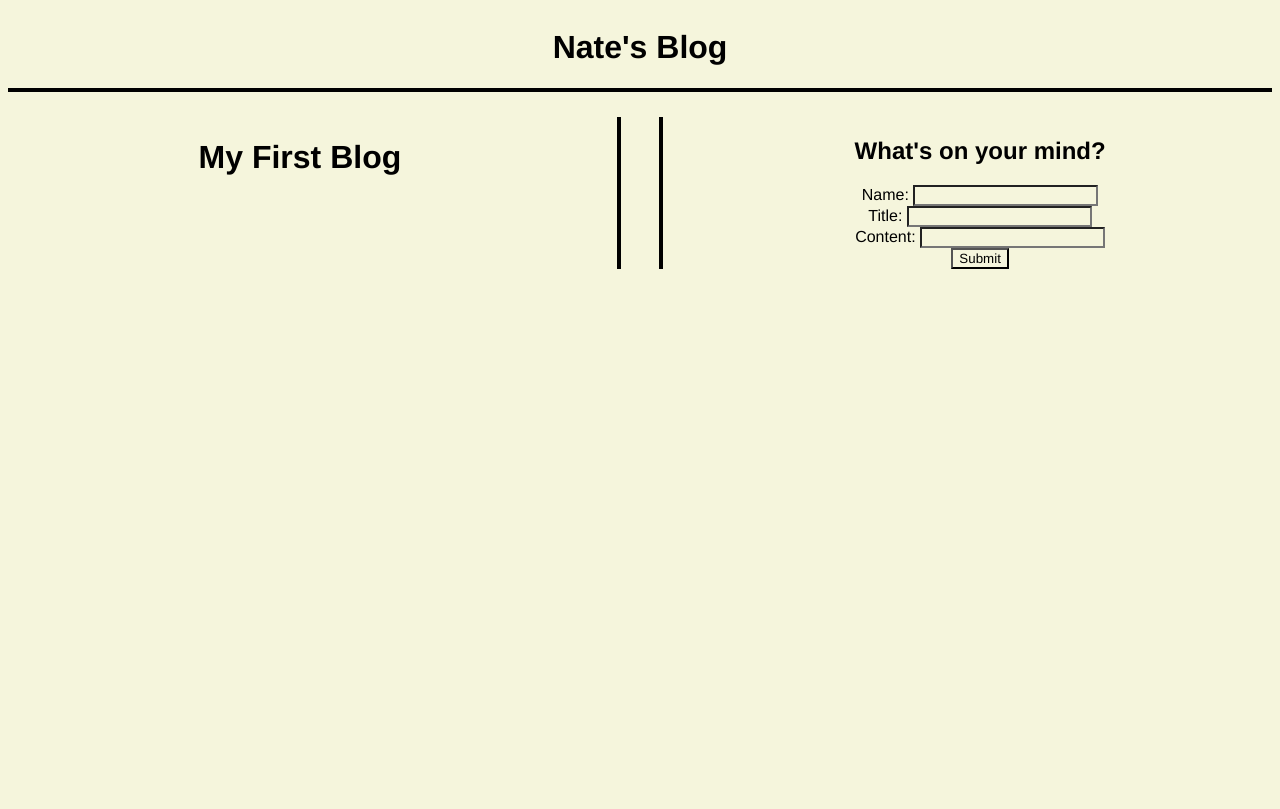
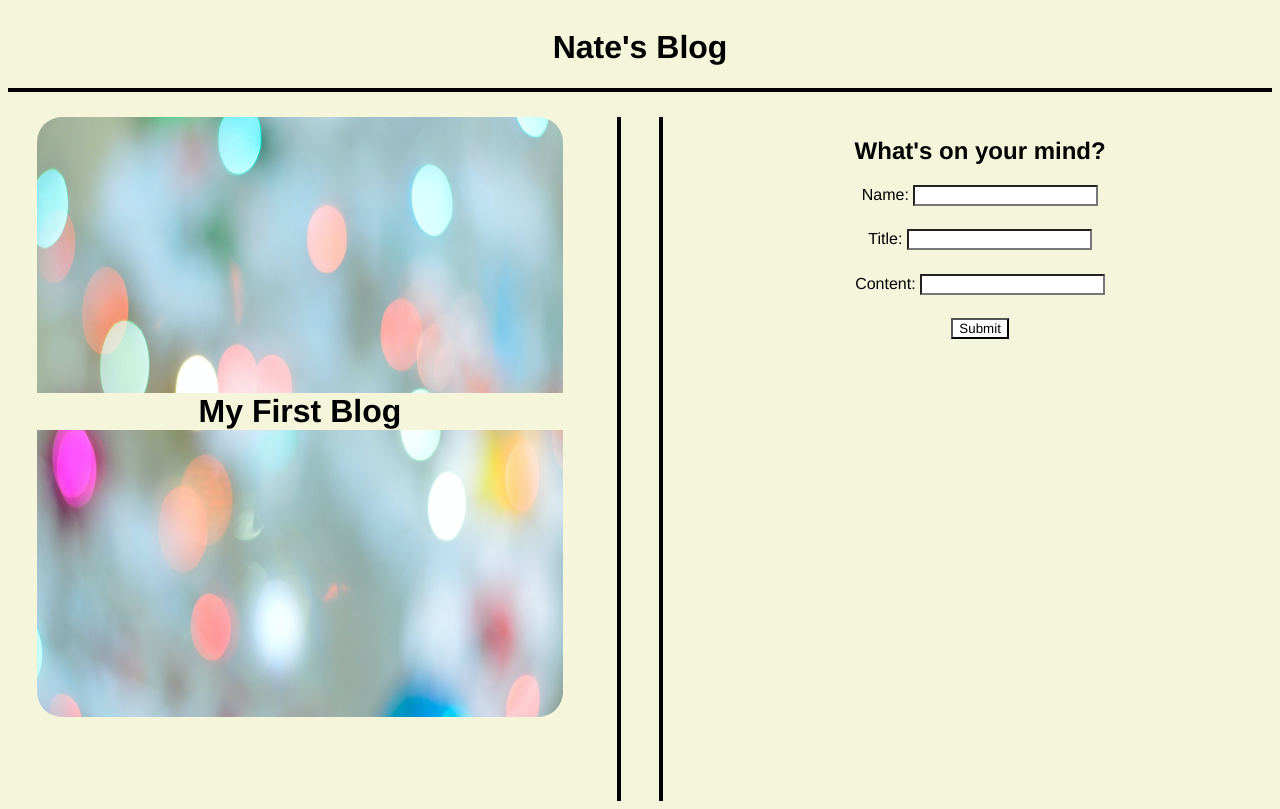
Before and after one commit to njohnson2897/my-blog, a plain HTML site: page index.html in a window 1280 px wide. Drawn offline with Linux system fonts and the light colour scheme.

Commit message:
adds background image on form page and begins to add some JS logic

```diff
--- a/assets/css/form.css
+++ b/assets/css/form.css
@@ -12,7 +12,6 @@
     margin-bottom: 2%;
 }
 
-
 .content {
     width:100%;
     display: flex;
@@ -26,8 +25,28 @@
     padding-right: 2%;
 }
 
+.content .title-card h1 {
+    position: relative;
+    bottom: 350px;
+    z-index: 1;
+}
+
 .content .form-card {
     width: 48%;
     border-left: 4px solid black;
     padding-left: 2%;
 }
+
+.form-content input, .form-content label {
+    margin-bottom: 4%;
+}
+
+input {
+    background-color: white;
+}
+
+#background-image {
+    width: 90%;
+    height: 600px;
+    border-radius: 25px;
+}
--- a/assets/js/form.js
+++ b/assets/js/form.js
@@ -5,3 +5,11 @@
     // preventDefault functionality to stop the submit button from simply refreshing the page
     // a link in the submit button to take the user to the submissions page
     // some if statements that return errors if the fields are not given the proper inputs
+
+const submitButton = document.querySelector('#submit-button');
+
+
+submitButton.addEventListener('click', function(event) {
+    event.preventDefault();
+
+}
--- a/index.html
+++ b/index.html
@@ -13,6 +13,9 @@
     </header>
     <main class="content">
         <div class="title-card">
+            <div>
+                <img id=background-image src="./assets/images/background-image.jpg">
+            </div>
             <h1>My First Blog</h1>
         </div>
         <div class="form-card">
@@ -24,7 +27,7 @@
                 <input type="text"><br>
                 <label for="post-content">Content:</label>
                 <input type="text"><br>
-                <input type="submit" value="Submit"></input>
+                <input id="submit-button" type="submit" value="Submit"></input>
             </form>
         </div>
     </main>
```
Also changed, not shown: assets/images/background-image.jpg (added).
